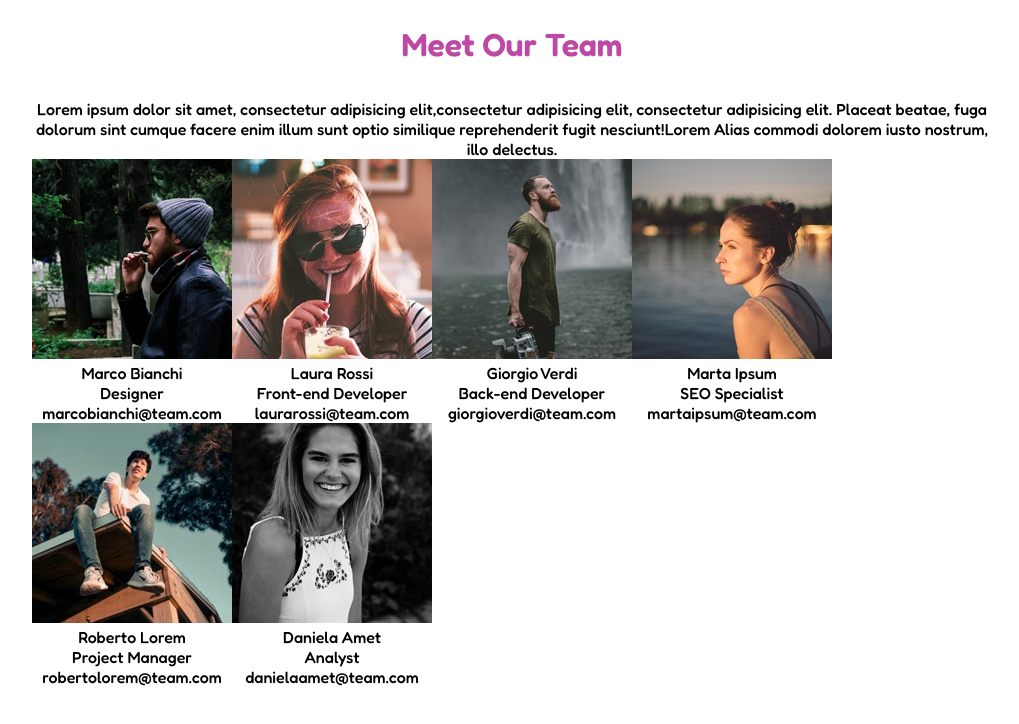
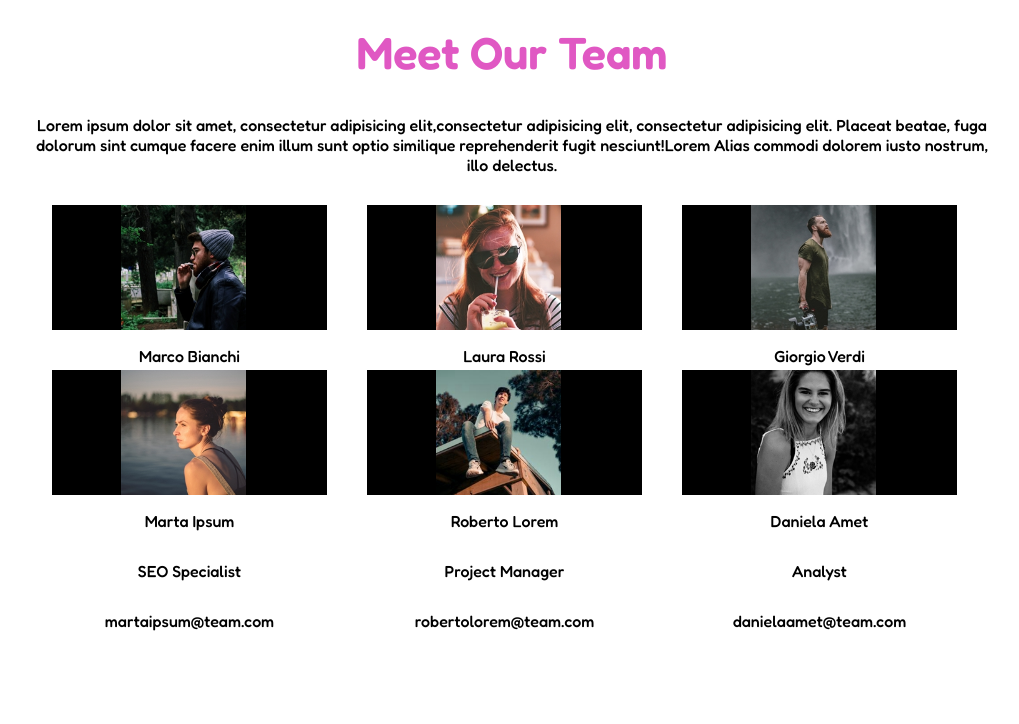
Before and after one commit to BernardoBarbucci/html-css-float-cards, a plain HTML site: page index.html in a window 1280 px wide. Shown: the whole page, without its empty margins (128-1147 px from the left). Drawn offline with Linux system fonts and the light colour scheme.

Commit message:
profile + photo, info, p

```diff
--- a/Style/style.css
+++ b/Style/style.css
@@ -29,8 +29,12 @@ header{
     margin-top: 25px;
 }
 
+.title{
+    font-size: 45px;
+}
+
 h1{
-    color: rgb(189, 73, 164);
+    color: rgb(224, 88, 195);
 }
 
 main{
@@ -40,3 +44,25 @@ main{
     text-align: center;
     margin: 0 auto;
 }
+
+/*Profili*/
+
+.profile{
+    margin: 0 20px 40px 20px;
+    height: 125px;
+    background-color: black;
+    width: calc(100% /3 - 45px);
+}
+
+.profile-photo{
+    margin-right: 12px;
+    height: 100%;
+}
+
+.profile-info{
+    padding: 12px;
+}
+
+p{
+    margin-bottom: 30px;
+}
--- a/index.html
+++ b/index.html
@@ -29,7 +29,7 @@
         <section class="column clearfix">
 
             <div class="profile float-left clearfix">
-                <img src="../html-css-float-cards/assets/img/male1.png" alt="Marco Bianchi">
+                <img class="profile-photo clearfix" src="../html-css-float-cards/assets/img/male1.png" alt="Marco Bianchi" >
                 <div class="profile-info">
                     <p class="profile-name">Marco Bianchi</p>
                     <p class="profile-job">Designer</p>
@@ -39,7 +39,7 @@
 
             <!--seconda colonna up-->
             <div class="profile float-left clearfix">
-                <img src="../html-css-float-cards/assets/img/female1.png" alt="Laura Rossi">
+                <img class="profile-photo clearfix" src="../html-css-float-cards/assets/img/female1.png" alt="Laura Rossi">
                 <div class="profile-info">
                     <p class="profile-name">Laura Rossi</p>
                     <p class="profile-job">Front-end Developer</p>
@@ -47,7 +47,7 @@
                 </div>
             <!--terza colonna up-->
             </div><div class="profile float-left clearfix">
-                <img src="../html-css-float-cards/assets/img/male2.png" alt="Giorgio Verdi">
+                <img class="profile-photo clearfix" src="../html-css-float-cards/assets/img/male2.png" alt="Giorgio Verdi">
                 <div class="profile-info">
                     <p class="profile-name">Giorgio Verdi</p>
                     <p class="profile-job">Back-end Developer</p>
@@ -57,7 +57,7 @@
 
                 <!--prima colonna down-->
             </div><div class="profile float-left clearfix">
-                <img src="../html-css-float-cards/assets/img/female2.png" alt="Marta Ipsum">
+                <img class="profile-photo clearfix" src="../html-css-float-cards/assets/img/female2.png" alt="Marta Ipsum">
                 <div class="profile-info">
                     <p class="profile-name">Marta Ipsum</p>
                     <p class="profile-job">SEO Specialist</p>
@@ -67,7 +67,7 @@
 
                 <!--seconda colonna down-->
             </div><div class="profile float-left clearfix">
-                <img src="../html-css-float-cards/assets/img/male3.png" alt="Roberto Lorem">
+                <img class="profile-photo clearfix" src="../html-css-float-cards/assets/img/male3.png" alt="Roberto Lorem">
                 <div class="profile-info">
                     <p class="profile-name">Roberto Lorem</p>
                     <p class="profile-job">Project Manager</p>
@@ -77,7 +77,7 @@
 
                 <!--terza colonna down-->
             </div><div class="profile float-left clearfix">
-                <img src="../html-css-float-cards/assets/img/female3.png" alt="Daniela Amet">
+                <img class="profile-photo clearfix" src="../html-css-float-cards/assets/img/female3.png" alt="Daniela Amet">
                 <div class="profile-info">
                     <p class="profile-name">Daniela Amet</p>
                     <p class="profile-job">Analyst</p>
```
